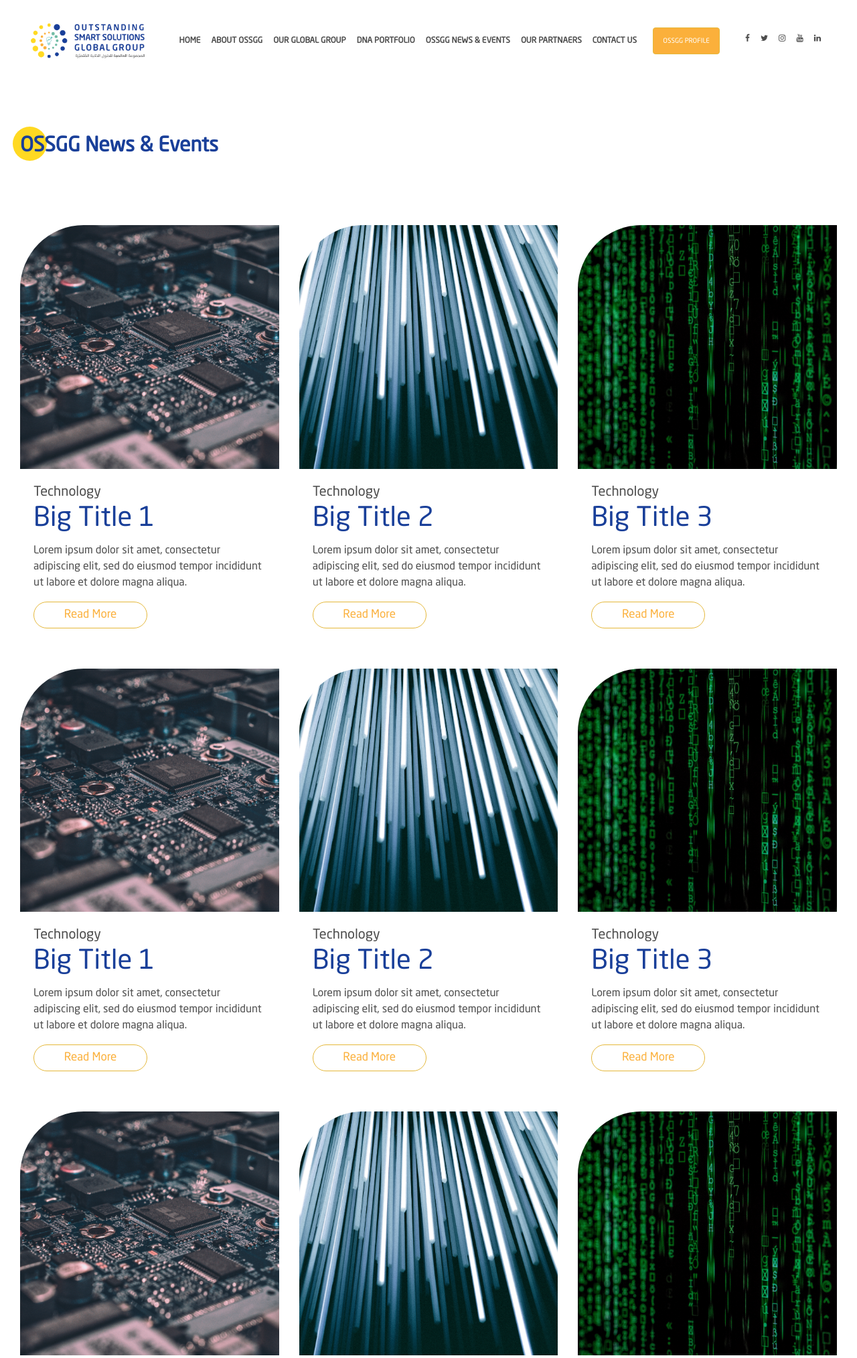
After one commit to HamzaNedal/ossgg, a Laravel app: page /frontend/news.html in a window 1280 px wide. The commit adds this page. Shown: the top 2027 px of the page at 67% size. Run offline with Laravel 8, Linux system fonts and the light colour scheme.

Commit message:
final commit

```diff
--- /dev/null
+++ b/public/frontend/news.html
@@ -0,0 +1,302 @@
+<!DOCTYPE html>
+<html lang="en">
+
+<head>
+    <meta charset="UTF-8">
+    <meta name="viewport" content="width=device-width, initial-scale=1.0">
+
+    <link rel="stylesheet" href="css/owl.carousel.min.css">
+    <!-- Bootstrap  -->
+    <link rel="stylesheet" href="css/bootstrap.min.css">
+    <!-- Font Awesome -->
+    <link rel="stylesheet" href="css/font-awesome.min.css">
+    <!-- Animate -->
+    <link rel="stylesheet" href="https://cdnjs.cloudflare.com/ajax/libs/animate.css/3.7.2/animate.min.css">
+    <!-- Custom Css -->
+    <link rel="stylesheet" href="css/style.css">
+
+    <!-- <script src="js/scrollreveal.min.js"></script> -->
+    <title>OSSGG</title>
+</head>
+
+<body>
+    <!-- Start Header -->
+    <div class="main-header wow bounceInUp">
+        <div class="container">
+            <nav class="navbar navbar-light navbar-expand-lg navbar-template">
+
+                <a class="navbar-brand" href="#">
+                    <img src="img/logo.png" alt="">
+                </a>
+                <div class="d-flex flex-row order-2 order-lg-3">
+                    <a href="#" class="btn">OSSGG Profile</a>
+                    <ul class="navbar-nav flex-row">
+                        <li class="nav-item"><a class="nav-link px-2" href="#"><i class="fa fa-facebook"></i></a></li>
+                        <li class="nav-item"><a class="nav-link px-2" href="#"><i class="fa fa-twitter"></i></a></li>
+                        <li class="nav-item"><a class="nav-link px-2" href="#"><i class="fa fa-instagram"></i></a></li>
+                        <li class="nav-item"><a class="nav-link px-2" href="#"><i class="fa fa-youtube"></i></a></li>
+                        <li class="nav-item"><a class="nav-link px-2" href="#"><i class="fa fa-linkedin"></i></a></li>
+                    </ul>
+                    <button class="navbar-toggler" type="button" data-toggle="collapse"
+                        data-target="#navbarNavDropdown">
+                        <span class="navbar-toggler-icon"></span>
+                    </button>
+                </div>
+                <div class="collapse navbar-collapse order-3 order-lg-2" id="navbarNavDropdown">
+                    <ul class="navbar-nav mobile  ml-auto mr-3">
+                        <li class="nav-item"><a class="nav-link" href="#">Home</a></li>
+                        <li class="nav-item"><a class="nav-link" href="#about">About OSSGG</a></li>
+                        <li class="nav-item"><a class="nav-link" href="#global">Our Global Group</a></li>
+                        <li class="nav-item"><a class="nav-link" href="#portfolio">DnA Portfolio</a></li>
+                        <li class="nav-item"><a class="nav-link" href="#news">OSSGG News & Events</a></li>
+                        <li class="nav-item"><a class="nav-link" href="#partnaers">Our Partnaers</a></li>
+                        <li class="nav-item"><a class="nav-link" href="#contact">Contact us</a></li>
+                    </ul>
+                </div>
+
+            </nav>
+        </div>
+    </div>
+    <!-- End Header -->
+
+    <!-- Start News -->
+    <section class="news" id="news">
+        <div class="container">
+            <div class="section-title  wow slideInLeft">
+                <h2>OSSGG News & Events</h2>
+                <span></span>
+            </div>
+            <div class="row">
+                <div class="col-lg-4 col-md-6 col-sm-12">
+                    <div class="card news-card" style="border: none;">
+                        <a href="#"><img src="img/alexandre-debieve-FO7JIlwjOtU-unsplash.png"
+                                class="card-img-top wow bounceIn"></a>
+                        <div class="card-body">
+                            <span class="wow slideInLeft">Technology</span>
+                            <a href="#">
+                                <h5 class="card-title wow slideInRight">Big Title 1</h5>
+                            </a>
+                            <p class="card-text wow slideInLeft">Lorem ipsum dolor sit amet, consectetur adipiscing
+                                elit, sed do eiusmod
+                                tempor incididunt ut labore et dolore magna aliqua. </p>
+                            <a href="#" class="btn wow zoomIn">Read More</a>
+                        </div>
+                    </div>
+                </div>
+                <div class="col-lg-4 col-md-6 col-sm-12">
+                    <div class="card news-card-ce" style="border: none;">
+                        <a href="#"><img src="img/christopher-burns-Kj2SaNHG-hg-unsplash.png"
+                                class="card-img-top wow bounceIn"></a>
+                        <div class="card-body">
+                            <span class="wow slideInLeft">Technology</span>
+                            <a href="#">
+                                <h5 class="card-title wow slideInRight">Big Title 2</h5>
+                            </a>
+                            <p class="card-text wow slideInLeft">Lorem ipsum dolor sit amet, consectetur adipiscing
+                                elit, sed do eiusmod
+                                tempor incididunt ut labore et dolore magna aliqua. </p>
+                            <a href="#" class="btn wow zoomIn">Read More</a>
+                        </div>
+                    </div>
+                </div>
+                <div class="col-lg-4 col-md-6 col-sm-12">
+                    <div class="card news-card" style="border: none;">
+                        <a href="#"> <img src="img/markus-spiske-iar-afB0QQw-unsplash.png"
+                                class="card-img-top wow bounceIn"></a>
+                        <div class="card-body">
+                            <span class="wow slideInLeft">Technology</span>
+                            <a href="#">
+                                <h5 class="card-title wow slideInRight">Big Title 3</h5>
+                            </a>
+                            <p class="card-text wow slideInLeft">Lorem ipsum dolor sit amet, consectetur adipiscing
+                                elit, sed do eiusmod
+                                tempor incididunt ut labore et dolore magna aliqua. </p>
+                            <a href="#" class="btn wow zoomIn">Read More</a>
+                        </div>
+                    </div>
+                </div>
+                <div class="col-lg-4 col-md-6 col-sm-12">
+                    <div class="card news-card" style="border: none;">
+                        <a href="#"><img src="img/alexandre-debieve-FO7JIlwjOtU-unsplash.png"
+                                class="card-img-top wow bounceIn"></a>
+                        <div class="card-body">
+                            <span class="wow slideInLeft">Technology</span>
+                            <a href="#">
+                                <h5 class="card-title wow slideInRight">Big Title 1</h5>
+                            </a>
+                            <p class="card-text wow slideInLeft">Lorem ipsum dolor sit amet, consectetur adipiscing
+                                elit, sed do eiusmod
+                                tempor incididunt ut labore et dolore magna aliqua. </p>
+                            <a href="#" class="btn wow zoomIn">Read More</a>
+                        </div>
+                    </div>
+                </div>
+                <div class="col-lg-4 col-md-6 col-sm-12">
+                    <div class="card news-card-ce" style="border: none;">
+                        <a href="#"><img src="img/christopher-burns-Kj2SaNHG-hg-unsplash.png"
+                                class="card-img-top wow bounceIn"></a>
+                        <div class="card-body">
+                            <span class="wow slideInLeft">Technology</span>
+                            <a href="#">
+                                <h5 class="card-title wow slideInRight">Big Title 2</h5>
+                            </a>
+                            <p class="card-text wow slideInLeft">Lorem ipsum dolor sit amet, consectetur adipiscing
+                                elit, sed do eiusmod
+                                tempor incididunt ut labore et dolore magna aliqua. </p>
+                            <a href="#" class="btn wow zoomIn">Read More</a>
+                        </div>
+                    </div>
+                </div>
+                <div class="col-lg-4 col-md-6 col-sm-12">
+                    <div class="card news-card" style="border: none;">
+                        <a href="#"> <img src="img/markus-spiske-iar-afB0QQw-unsplash.png"
+                                class="card-img-top wow bounceIn"></a>
+                        <div class="card-body">
+                            <span class="wow slideInLeft">Technology</span>
+                            <a href="#">
+                                <h5 class="card-title wow slideInRight">Big Title 3</h5>
+                            </a>
+                            <p class="card-text wow slideInLeft">Lorem ipsum dolor sit amet, consectetur adipiscing
+                                elit, sed do eiusmod
+                                tempor incididunt ut labore et dolore magna aliqua. </p>
+                            <a href="#" class="btn wow zoomIn">Read More</a>
+                        </div>
+                    </div>
+                </div>
+                <div class="col-lg-4 col-md-6 col-sm-12">
+                    <div class="card news-card" style="border: none;">
+                        <a href="#"><img src="img/alexandre-debieve-FO7JIlwjOtU-unsplash.png"
+                                class="card-img-top wow bounceIn"></a>
+                        <div class="card-body">
+                            <span class="wow slideInLeft">Technology</span>
+                            <a href="#">
+                                <h5 class="card-title wow slideInRight">Big Title 1</h5>
+                            </a>
+                            <p class="card-text wow slideInLeft">Lorem ipsum dolor sit amet, consectetur adipiscing
+                                elit, sed do eiusmod
+                                tempor incididunt ut labore et dolore magna aliqua. </p>
+                            <a href="#" class="btn wow zoomIn">Read More</a>
+                        </div>
+                    </div>
+                </div>
+                <div class="col-lg-4 col-md-6 col-sm-12">
+                    <div class="card news-card-ce" style="border: none;">
+                        <a href="#"><img src="img/christopher-burns-Kj2SaNHG-hg-unsplash.png"
+                                class="card-img-top wow bounceIn"></a>
+                        <div class="card-body">
+                            <span class="wow slideInLeft">Technology</span>
+                            <a href="#">
+                                <h5 class="card-title wow slideInRight">Big Title 2</h5>
+                            </a>
+                            <p class="card-text wow slideInLeft">Lorem ipsum dolor sit amet, consectetur adipiscing
+                                elit, sed do eiusmod
+                                tempor incididunt ut labore et dolore magna aliqua. </p>
+                            <a href="#" class="btn wow zoomIn">Read More</a>
+                        </div>
+                    </div>
+                </div>
+                <div class="col-lg-4 col-md-6 col-sm-12">
+                    <div class="card news-card" style="border: none;">
+                        <a href="#"> <img src="img/markus-spiske-iar-afB0QQw-unsplash.png"
+                                class="card-img-top wow bounceIn"></a>
+                        <div class="card-body">
+                            <span class="wow slideInLeft">Technology</span>
+                            <a href="#">
+                                <h5 class="card-title wow slideInRight">Big Title 3</h5>
+                            </a>
+                            <p class="card-text wow slideInLeft">Lorem ipsum dolor sit amet, consectetur adipiscing
+                                elit, sed do eiusmod
+                                tempor incididunt ut labore et dolore magna aliqua. </p>
+                            <a href="#" class="btn wow zoomIn">Read More</a>
+                        </div>
+                    </div>
+                </div>
+            </div>
+        </div>
+    </section>
+    <!-- End News -->
+
+    <!-- Start pagination -->
+    <section class="paginations">
+        <div class="container">
+            <div class="row">
+                <div class="col-md-12 d-flex justify-content-center my-3">
+                    <div style="text-align:center; margin:0 auto">
+                        <ul class="pagination" role="navigation">
+
+                            <li class="page-item" aria-disabled="true" aria-label="« Previous">
+                                <span class="page-link" aria-hidden="true">‹</span>
+                            </li>
+
+                            <li class="page-item active" aria-current="page"><span class="page-link">1</span></li>
+                            <li class="page-item"><a class="page-link" href="">2</a></li>
+
+                            <li class="page-item">
+                                <a class="page-link" href="" rel="next" aria-label="Next »">›</a>
+                            </li>
+                        </ul>
+                    </div>
+                </div>
+            </div>
+        </div>
+
+    </section>
+    <!-- End pagination -->
+
+    <!-- Start Footer -->
+    <footer class="footer wow bounceInUp">
+        <div class="container text-light">
+            <div class="row justify-content-center">
+                <div class="col-md-3 logo">
+                    <img src="img/Group 122.png" alt="">
+                </div>
+                <div class="col-md-5 contact">
+                    <ul class="list-unstyled">
+                        <li><i class="fa fa-map-marker mr-3"></i>
+                            <span> EUROMID SOUTH AFRICA (PTY) Ltd
+                                21 Brendon Avenue, Morningside Manor, Sandton
+                                Gauteng, South Africa</span></li>
+                        <li><i class="fa fa-whatsapp mr-3"></i><span>+975555555555</span></li>
+                        <li><i class="fa fa-phone mr-3"></i> <span>08-267538</span> </li>
+                    </ul>
+                </div>
+                <div class="col-md-4 members">
+                    <h4>Members</h4>
+                    <div class="row mt-4">
+                        <div class="col-md-6">
+                            <ul class="list-unstyled">
+                                <li>Member Name 1</li>
+                                <li>Member Name 2</li>
+                                <li>Member Name 3</li>
+                                <li>Member Name 4</li>
+                            </ul>
+                        </div>
+                        <div class="col-md-6">
+                            <ul class="list-unstyled">
+                                <li>Member Name 5</li>
+                                <li>Member Name 6</li>
+                                <li>Member Name 7</li>
+                                <li>Member Name 8</li>
+                            </ul>
+                        </div>
+                    </div>
+                </div>
+            </div>
+        </div>
+
+    </footer>
+    <!-- End Footer -->
+    <!-- Js File -->
+    <script src="js/jquery-3.4.1.js"></script>
+    <script src="js/popper.js"></script>
+    <script src="js/bootstrap.min.js"></script>
+    <script src="js/owl.carousel.min.js"></script>
+    <script src="js/smooth-scroll.min.js"></script>
+    <script src="js/wow.min.js"></script>
+    <script src="js/script.js"></script>
+    <script>
+        new WOW().init();
+    </script>
+</body>
+
+</html>
--- a/resources/views/frontend/base_layout/footer.blade.php
+++ b/resources/views/frontend/base_layout/footer.blade.php
@@ -40,7 +40,7 @@
                                             <li style="text-transform: capitalize;">{{ $user->name }}</li>
                                         @endpush
                                         @else
-                                        <li>{{ $user->name }}</li>
+                                        <li style="text-transform: capitalize;">{{ $user->name }}</li>
                                     @endif
                                     @endforeach
                                 @endif
--- a/routes/web.php
+++ b/routes/web.php
@@ -16,6 +16,7 @@ use Illuminate\Support\Facades\Route;
 Route::get('/', 'HomeController@index')->name('frontend.home');
 Route::post('/', 'HomeController@storeServiceResquests')->name('storeServiceResquests');
 Route::post('/contact-us', 'HomeController@storeContactUs')->name('storeContactUs');
+Route::get('/news', 'HomeController@getNews')->name('news');
 
 
 
```
Also changed, not shown: app/Http/Controllers/HomeController.php (+10 -0 lines), public/frontend/css/style.css (+30 -0 lines), resources/views/frontend/news.blade.php (added, +53 -0 lines), public/posts/15959285045f1fefb8481ac_15959208845f1fd1f44379b_alexandre-debieve-FO7JIlwjOtU-unsplash.png (added), public/posts/15959285205f1fefc81b3da_15959285045f1fefb8481ac_15959208845f1fd1f44379b_alexandre-debieve-FO7JIlwjOtU-unsplash.png (added), public/posts/15959285325f1fefd4b8fcc_15959285205f1fefc81b3da_15959285045f1fefb8481ac_15959208845f1fd1f44379b_alexandre-debieve-FO7JIlwjOtU-unsplash.png (added).
